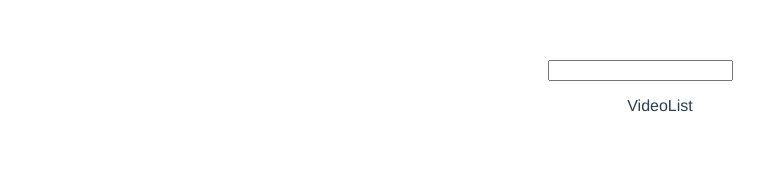
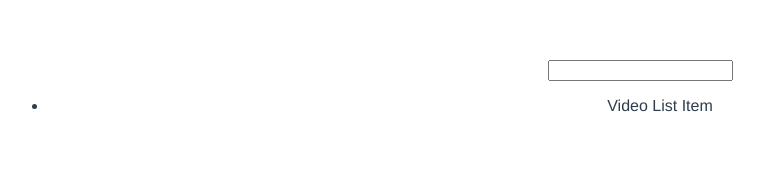
Before and after one commit to ClaFiore/ExploringVue, a Vue app in the folder video-project/: page / in a window 1280 px wide. Shown: the top 187 px of the page, without its empty margins (0-764 px from the left). Built offline with nearby package versions, Linux system fonts and the light colour scheme.

Commit message:
added VideoListItem component

```diff
--- a/video-project/src/components/VideoList.vue
+++ b/video-project/src/components/VideoList.vue
@@ -1,14 +1,26 @@
 <template>
     <div>
         <ul>
-            VideoList
+            <VideoListItem />
         </ul>
     </div>
 </template>
 
+
 <script>
+
+import VideoListItem from './VideoListItem'
+
 export default {
-    name: "VideoList"
+    name: "VideoList",
+    props: ['videos',], //this is an array with the names of all props being received
+    components: {
+        VideoListItem,
+    }
+    // alternatively you can (optionally) speciffy what type of data your props is like the below
+    // props: {
+    //     videos: Array
+    // }
 }
 </script>
 
--- /dev/null
+++ b/video-project/src/components/VideoListItem.vue
@@ -0,0 +1,9 @@
+<template>
+    <li>Video List Item</li>
+</template>
+
+<script>
+export default {
+    name: "VideoListItem",
+}
+</script>
```
